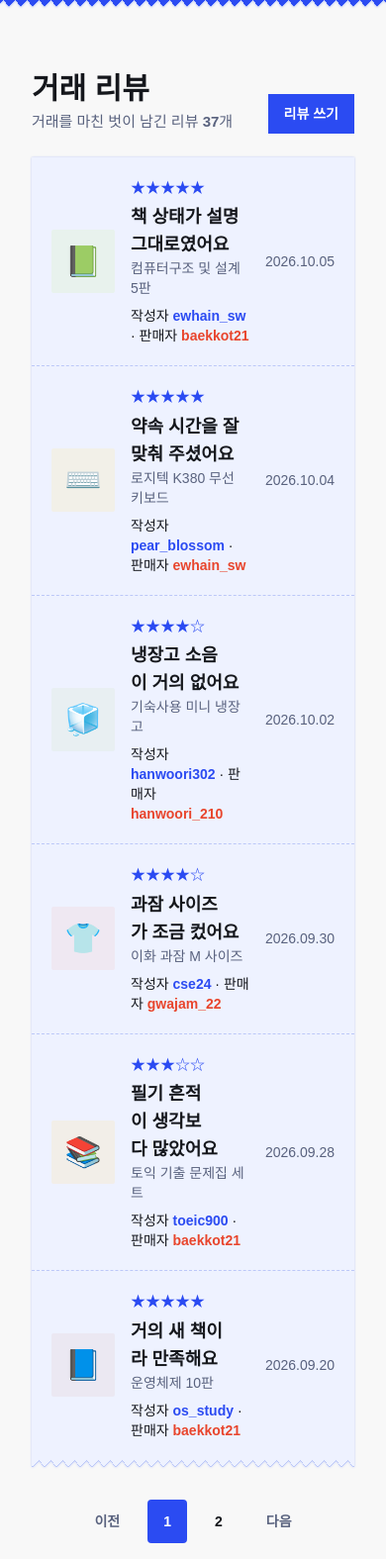
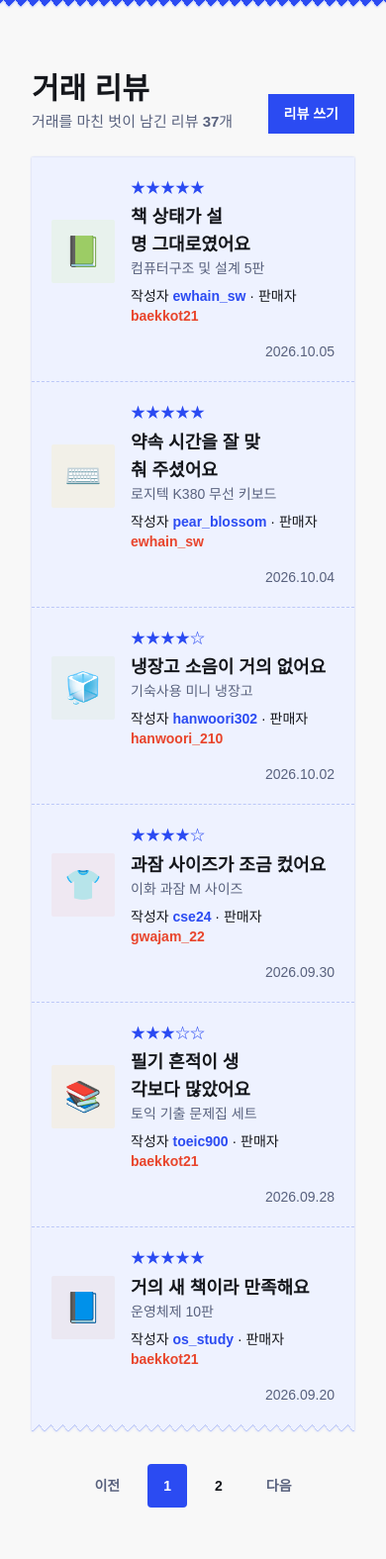
Before and after one commit to gyesswhat/2026_osp_project_Giter, a Flask app: template apps/fe/templates/review/list.html in a window 390 px wide. Shown: the part 64-1639 px from the top of the page at 99% size. Run offline with Flask 3, Linux system fonts and the light colour scheme; the template is opened without the code that fills it, so the values that code supplies are empty; parts of the project's set-up code (start-up, migrations or seed data) failed here and were passed over; some libraries are stand-ins or nearby versions; some web fonts are replaced.

Commit message:
fix(fe/review): 모바일 리뷰 화면 레이아웃 개선

```diff
--- a/apps/fe/templates/review/list.html
+++ b/apps/fe/templates/review/list.html
@@ -1,3 +1,4 @@
+
 {% extends "base.html" %}
 {% set active_tab = "review" %}
 
@@ -9,9 +10,9 @@
 
 {% block content %}
 
-
 <div class="mx-auto max-w-6xl px-4 py-10">
 
+  <!-- 페이지 제목 -->
   <div class="flex flex-wrap items-end justify-between gap-3">
     <div>
       <h1 class="text-3xl font-extrabold">거래 리뷰</h1>
@@ -20,11 +21,13 @@
         <strong>37</strong>개
       </p>
     </div>
+
     <a href="{{ url_for('review_new') }}"
        class="bg-[#2B4BF2] px-4 py-2.5 text-sm font-semibold text-white">
       리뷰 쓰기
     </a>
   </div>
+
   <!-- 특정 판매자 리뷰 정보 (기본 숨김) -->
   <div id="sellerBar"
        class="panel mt-6 flex flex-wrap items-center gap-3 p-3 sm:p-4"
@@ -37,22 +40,27 @@
       평균 별점
       <span id="sellerAvg" class="num text-brandink"></span>
     </p>
+
     <button type="button"
             id="sellerClear"
             class="btn-outline shrink-0">
       전체 리뷰 보기
     </button>
   </div>
+
+  <!-- 리뷰 목록 -->
   <ul id="reviewList" class="panel mt-6">
-<li class="flex items-center gap-4 px-5 py-5 border-b border-dashed border-line">
-  <!-- 상품 이미지 -->
+
+    <!-- 리뷰 1 -->
+    <li class="flex flex-wrap items-center gap-4 border-b border-dashed border-line px-5 py-5 sm:flex-nowrap">
+
       <span class="ph relative review-thumbnail rounded-sm text-3xl"
             style="--h:150">
         <span class="center">📗</span>
       </span>
 
-  <!-- 리뷰 정보 -->
-  <a href="{{ url_for('review_detail') }}" class="min-w-0 flex-1">
+      <a href="{{ url_for('review_detail') }}"
+         class="min-w-0 flex-1">
         <p class="text-brandink">★★★★★</p>
 
         <h2 class="review-title">
@@ -64,26 +72,28 @@
         </p>
 
         <p class="mt-2 text-sm">
-      작성자 <span class="font-semibold text-brandink">ewhain_sw</span>
-      · 판매자 <span class="font-semibold text-stamp">baekkot21</span>
+          작성자
+          <span class="font-semibold text-brandink">ewhain_sw</span>
+          · 판매자
+          <span class="font-semibold text-stamp">baekkot21</span>
         </p>
       </a>
 
-  <!-- 작성 날짜 -->
-  <span class="num review-date">
+      <span class="num review-date basis-full text-right sm:basis-auto">
         2026.10.05
       </span>
     </li>
 
-<li class="flex items-center gap-4 px-5 py-5 border-b border-dashed border-line">
-  <!-- 상품 이미지 -->
+    <!-- 리뷰 2 -->
+    <li class="flex flex-wrap items-center gap-4 border-b border-dashed border-line px-5 py-5 sm:flex-nowrap">
+
       <span class="ph relative h-16 w-16 shrink-0 rounded-sm text-3xl"
             style="--h:45">
         <span class="center">⌨️</span>
       </span>
 
-  <!-- 리뷰 정보 -->
-  <a href="{{ url_for('review_detail') }}" class="min-w-0 flex-1">
+      <a href="{{ url_for('review_detail') }}"
+         class="min-w-0 flex-1">
         <p class="text-brandink">★★★★★</p>
 
         <h2 class="mt-1 text-lg font-bold text-ink">
@@ -95,26 +105,28 @@
         </p>
 
         <p class="mt-2 text-sm">
-      작성자 <span class="font-semibold text-brandink">pear_blossom</span>
-      · 판매자 <span class="font-semibold text-stamp">ewhain_sw</span>
+          작성자
+          <span class="font-semibold text-brandink">pear_blossom</span>
+          · 판매자
+          <span class="font-semibold text-stamp">ewhain_sw</span>
         </p>
       </a>
 
-  <!-- 작성 날짜 -->
-  <span class="num shrink-0 self-center text-sm font-normal text-muted">
+      <span class="num review-date basis-full text-right sm:basis-auto">
         2026.10.04
       </span>
     </li>
 
-<li class="flex items-center gap-4 px-5 py-5 border-b border-dashed border-line">
-  <!-- 상품 이미지 -->
+    <!-- 리뷰 3 -->
+    <li class="flex flex-wrap items-center gap-4 border-b border-dashed border-line px-5 py-5 sm:flex-nowrap">
+
       <span class="ph relative h-16 w-16 shrink-0 rounded-sm text-3xl"
             style="--h:200">
         <span class="center">🧊</span>
       </span>
 
-  <!-- 리뷰 정보 -->
-  <a href="{{ url_for('review_detail') }}" class="min-w-0 flex-1">
+      <a href="{{ url_for('review_detail') }}"
+         class="min-w-0 flex-1">
         <p class="text-brandink">★★★★☆</p>
 
         <h2 class="mt-1 text-lg font-bold text-ink">
@@ -126,26 +138,28 @@
         </p>
 
         <p class="mt-2 text-sm">
-      작성자 <span class="font-semibold text-brandink">hanwoori302</span>
-      · 판매자 <span class="font-semibold text-stamp">hanwoori_210</span>
+          작성자
+          <span class="font-semibold text-brandink">hanwoori302</span>
+          · 판매자
+          <span class="font-semibold text-stamp">hanwoori_210</span>
         </p>
       </a>
 
-  <!-- 작성 날짜 -->
-  <span class="num shrink-0 self-center text-sm font-normal text-muted">
+      <span class="num review-date basis-full text-right sm:basis-auto">
         2026.10.02
       </span>
     </li>
 
-<li class="flex items-center gap-4 px-5 py-5 border-b border-dashed border-line">
-  <!-- 상품 이미지 -->
+    <!-- 리뷰 4 -->
+    <li class="flex flex-wrap items-center gap-4 border-b border-dashed border-line px-5 py-5 sm:flex-nowrap">
+
       <span class="ph relative h-16 w-16 shrink-0 rounded-sm text-3xl"
             style="--h:280">
         <span class="center">👕</span>
       </span>
 
-  <!-- 리뷰 정보 -->
-  <a href="{{ url_for('review_detail') }}" class="min-w-0 flex-1">
+      <a href="{{ url_for('review_detail') }}"
+         class="min-w-0 flex-1">
         <p class="text-brandink">★★★★☆</p>
 
         <h2 class="mt-1 text-lg font-bold text-ink">
@@ -157,26 +171,28 @@
         </p>
 
         <p class="mt-2 text-sm">
-      작성자 <span class="font-semibold text-brandink">cse24</span>
-      · 판매자 <span class="font-semibold text-stamp">gwajam_22</span>
+          작성자
+          <span class="font-semibold text-brandink">cse24</span>
+          · 판매자
+          <span class="font-semibold text-stamp">gwajam_22</span>
         </p>
       </a>
 
-  <!-- 작성 날짜 -->
-  <span class="num shrink-0 self-center text-sm font-normal text-muted">
+      <span class="num review-date basis-full text-right sm:basis-auto">
         2026.09.30
       </span>
     </li>
 
-<li class="flex items-center gap-4 px-5 py-5 border-b border-dashed border-line">
-  <!-- 상품 이미지 -->
+    <!-- 리뷰 5 -->
+    <li class="flex flex-wrap items-center gap-4 border-b border-dashed border-line px-5 py-5 sm:flex-nowrap">
+
       <span class="ph relative h-16 w-16 shrink-0 rounded-sm text-3xl"
             style="--h:35">
         <span class="center">📚</span>
       </span>
 
-  <!-- 리뷰 정보 -->
-  <a href="{{ url_for('review_detail') }}" class="min-w-0 flex-1">
+      <a href="{{ url_for('review_detail') }}"
+         class="min-w-0 flex-1">
         <p class="text-brandink">★★★☆☆</p>
 
         <h2 class="mt-1 text-lg font-bold text-ink">
@@ -188,26 +204,28 @@
         </p>
 
         <p class="mt-2 text-sm">
-      작성자 <span class="font-semibold text-brandink">toeic900</span>
-      · 판매자 <span class="font-semibold text-stamp">baekkot21</span>
+          작성자
+          <span class="font-semibold text-brandink">toeic900</span>
+          · 판매자
+          <span class="font-semibold text-stamp">baekkot21</span>
         </p>
       </a>
 
-  <!-- 작성 날짜 -->
-  <span class="num shrink-0 self-center text-sm font-normal text-muted">
+      <span class="num review-date basis-full text-right sm:basis-auto">
         2026.09.28
       </span>
     </li>
 
-<li class="flex items-center gap-4 px-5 py-5">
-  <!-- 상품 이미지 -->
+    <!-- 리뷰 6 -->
+    <li class="flex flex-wrap items-center gap-4 px-5 py-5 sm:flex-nowrap">
+
       <span class="ph relative h-16 w-16 shrink-0 rounded-sm text-3xl"
             style="--h:260">
         <span class="center">📘</span>
       </span>
 
-  <!-- 리뷰 정보 -->
-  <a href="{{ url_for('review_detail') }}" class="min-w-0 flex-1">
+      <a href="{{ url_for('review_detail') }}"
+         class="min-w-0 flex-1">
         <p class="text-brandink">★★★★★</p>
 
         <h2 class="mt-1 text-lg font-bold text-ink">
@@ -219,13 +237,14 @@
         </p>
 
         <p class="mt-2 text-sm">
-      작성자 <span class="font-semibold text-brandink">os_study</span>
-      · 판매자 <span class="font-semibold text-stamp">baekkot21</span>
+          작성자
+          <span class="font-semibold text-brandink">os_study</span>
+          · 판매자
+          <span class="font-semibold text-stamp">baekkot21</span>
         </p>
       </a>
 
-  <!-- 작성 날짜 -->
-  <span class="num shrink-0 self-center text-sm font-normal text-muted">
+      <span class="num review-date basis-full text-right sm:basis-auto">
         2026.09.20
       </span>
     </li>
@@ -239,12 +258,14 @@
     이 판매자가 받은 리뷰가 아직 없어요.
   </p>
 
+  <!-- 페이지네이션 -->
   <nav class="mt-10 flex items-center justify-center gap-3 text-sm"
        aria-label="페이지">
-     <button type="button" class="px-4 py-2 font-semibold text-muted">
+
+    <button type="button"
+            class="px-4 py-2 font-semibold text-muted">
       이전
     </button>
-
 
     <button type="button"
             class="rounded bg-brand px-4 py-3 font-bold text-white"
@@ -252,13 +273,16 @@
       1
     </button>
 
-      <button type="button" class="px-4 py-2 font-bold">
+    <button type="button"
+            class="px-4 py-2 font-bold">
       2
     </button>
 
-      <button type="button" class="px-4 py-2 font-semibold text-muted">
+    <button type="button"
+            class="px-4 py-2 font-semibold text-muted">
       다음
     </button>
+
   </nav>
 
 </div>
```
Also changed, not shown: apps/fe/templates/review/new.html (+9 -4 lines). Lines whose indentation alone changed are shown as unchanged.
